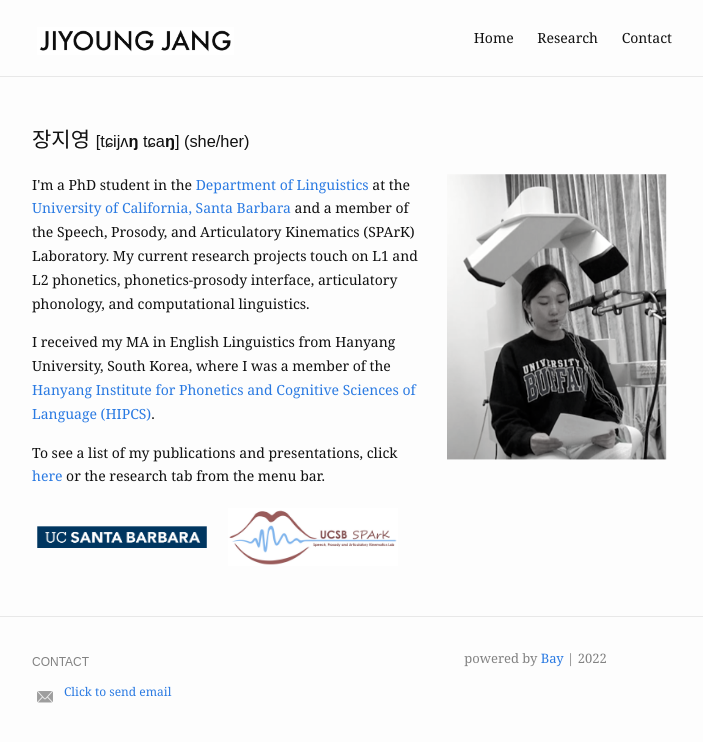
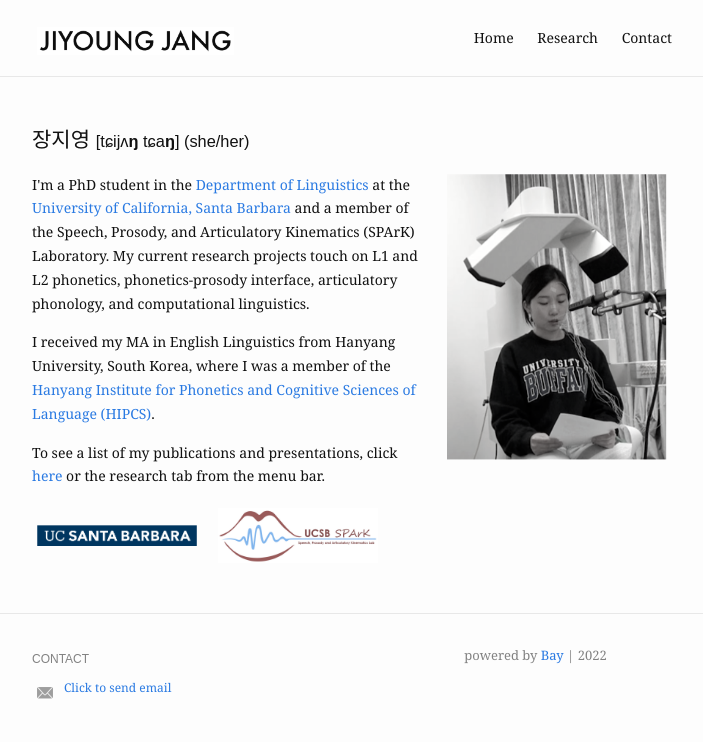
Before and after one commit to jiyoungj/jiyoungj.github.io, a Jekyll site: the page built from index.md, in a window 1280 px wide. Shown: the top 742 px of the page, without its empty margins (288-991 px from the left). Built offline with Jekyll 4.4.1, drawn with Linux system fonts in a browser that asks for light colours.

Commit message:
Update index.md

```diff
--- a/index.md
+++ b/index.md
@@ -21,4 +21,4 @@
   To see a list of my publications and presentations, click <a href="https://jiyoungj.github.io/research">here</a> or the research tab from the menu bar.
 </p>
 
-<img src="/assets/img/UCSB-logo.png" alt="UCSB-logo" width="170"> &nbsp; <img src="/assets/img/SPArK-Logo.png" alt="SPArK-logo" width="170">
+<img src="/assets/img/UCSB-logo.png" alt="UCSB-logo" width="160"> &nbsp; <img src="/assets/img/SPArK-Logo.png" alt="SPArK-logo" width="160">
```
